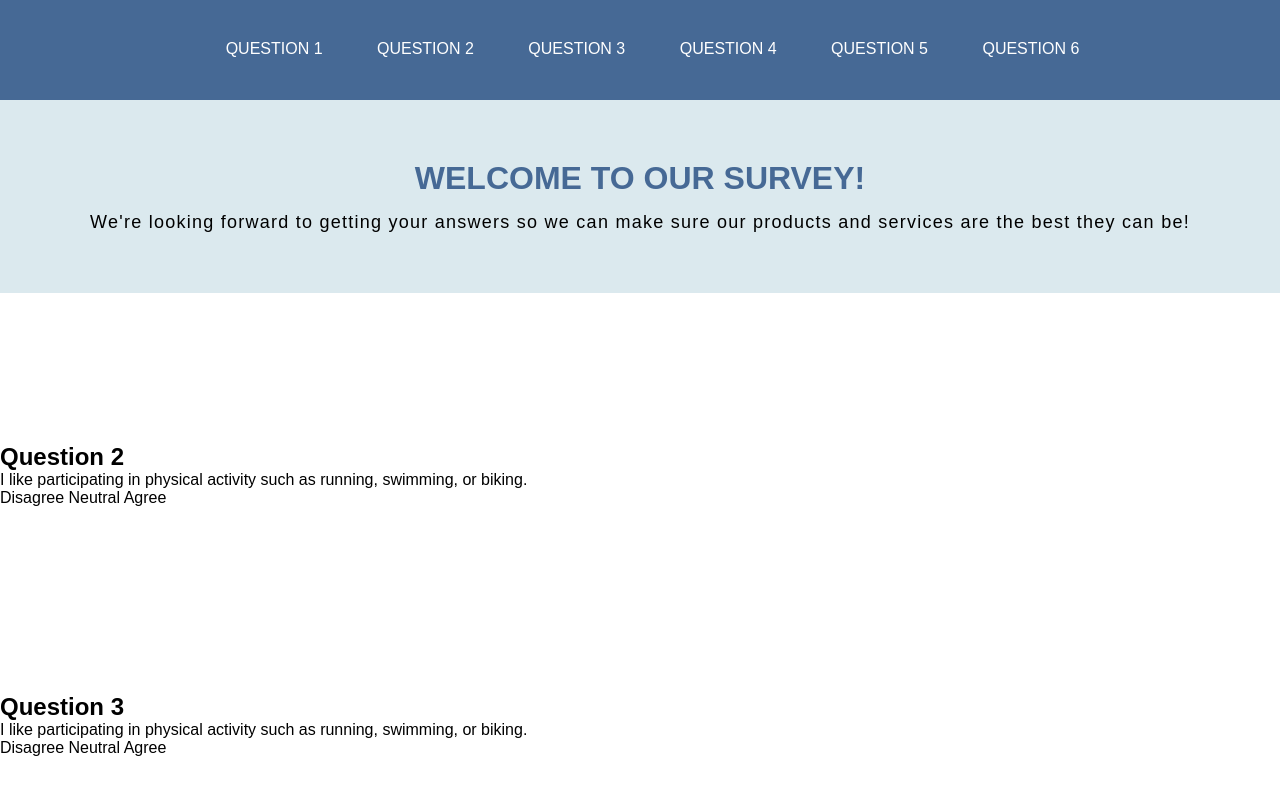
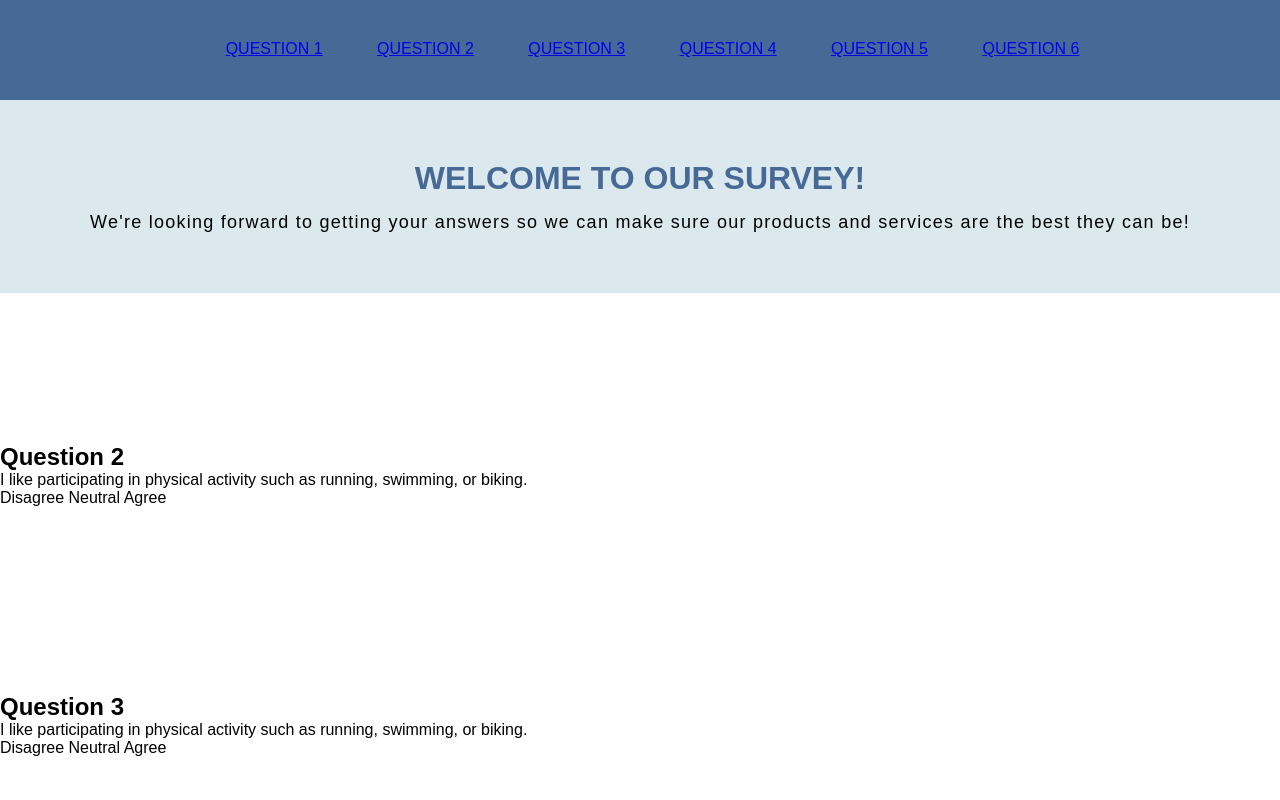
Before and after one commit to denossart/survey-site, a plain HTML site: page index.html in a window 1280 px wide. Shown: the top 800 px of the page. Drawn offline with Linux system fonts and the light colour scheme.

Commit message:
...add links to nav

```diff
--- a/assets/style.css
+++ b/assets/style.css
@@ -36,6 +36,11 @@ nav {
 nav li {
     color: #fff;
 }
+
+nav li {
+    color: #fff;
+}
+
 
 header {
     background-color: #dbe9ee;
@@ -100,6 +105,8 @@ header h1 {
 }
 
 
+
+
 /* ********** DEBUGGING ********** */
 /*
 * {
--- a/index.html
+++ b/index.html
@@ -13,12 +13,12 @@
 
   <nav>
     <ul>
-      <li>Question 1</li>
-      <li>Question 2</li>
-      <li>Question 3</li>
-      <li>Question 4</li>
-      <li>Question 5</li>
-      <li>Question 6</li>
+      <li><a href="#">Question 1</a></li>
+      <li><a href="#">Question 2</a></li>
+      <li><a href="#">Question 3</a></li>
+      <li><a href="#">Question 4</a></li>
+      <li><a href="#">Question 5</a></li>
+      <li><a href="#">Question 6</a></li>
     </ul>
   </nav>
 
```
